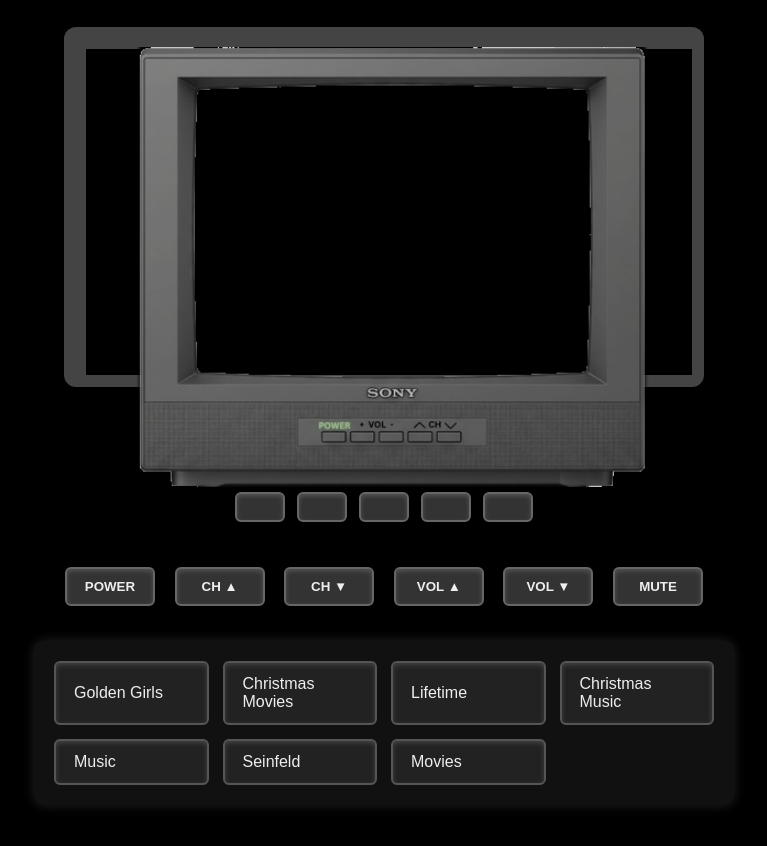
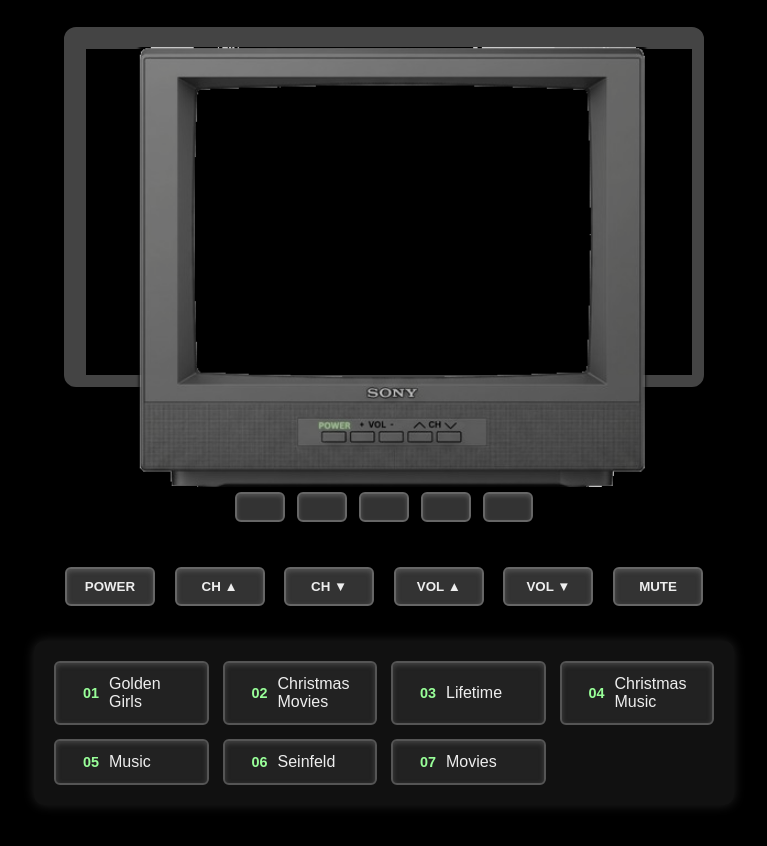
Before and after one commit to dmgreen3050/rose, a plain HTML site: page index.html in a window 1280 px wide. Shown: the part 100-946 px from the top of the page, without its empty margins (256-1023 px from the left). Drawn offline with Linux system fonts and the light colour scheme.

Commit message:
Update index.html

```diff
--- a/index.html
+++ b/index.html
@@ -8,9 +8,9 @@
 </head>
 <body>
   <h1>Rosemary's TV</h1>
-  <p> Watch some of her favorites</p>
+  <p>Watch some of her favorites</p>
 
-  <div class="tv-wrapper" id=tvWrapper>
+  <div class="tv-wrapper" id="tvWrapper">
     <div class="screen" id="tvContainer">
       <div id="tvPlayerWrapper" style="position: relative; width: 640px; height: 360px; margin: 0 auto 20px; border: 10px solid #444; box-shadow: 0 0 30px #000;">
         <div id="tvPlayer"></div>
@@ -48,13 +48,27 @@
   </div>
 
   <div class="remote">
-    <button id="goldenGirls" onclick="switchChannel(0)">Golden Girls</button>
-    <button id="christmasMovies"onclick="switchChannel(1)">Christmas Movies</button>
-    <button id="lifeTime" onclick="switchChannel(2)">Lifetime</button>
-    <button id="christmasMusic"onclick="switchChannel(3)">Christmas Music</button>
-    <button id="music"onclick="switchChannel(4)">Music</button>
-    <button id="seinfeld"onclick="switchChannel(5)">Seinfeld</button>
-    <button id="movies"onclick="switchChannel(6)">Movies</button>
+    <button id="goldenGirls" onclick="switchChannel(0)">
+      <span class="channel-num">01</span> Golden Girls
+    </button>
+    <button id="christmasMovies" onclick="switchChannel(1)">
+      <span class="channel-num">02</span> Christmas Movies
+    </button>
+    <button id="lifeTime" onclick="switchChannel(2)">
+      <span class="channel-num">03</span> Lifetime
+    </button>
+    <button id="christmasMusic" onclick="switchChannel(3)">
+      <span class="channel-num">04</span> Christmas Music
+    </button>
+    <button id="music" onclick="switchChannel(4)">
+      <span class="channel-num">05</span> Music
+    </button>
+    <button id="seinfeld" onclick="switchChannel(5)">
+      <span class="channel-num">06</span> Seinfeld
+    </button>
+    <button id="movies" onclick="switchChannel(6)">
+      <span class="channel-num">07</span> Movies
+    </button>
   </div>
 
   <script src="https://www.youtube.com/iframe_api"></script>
```
